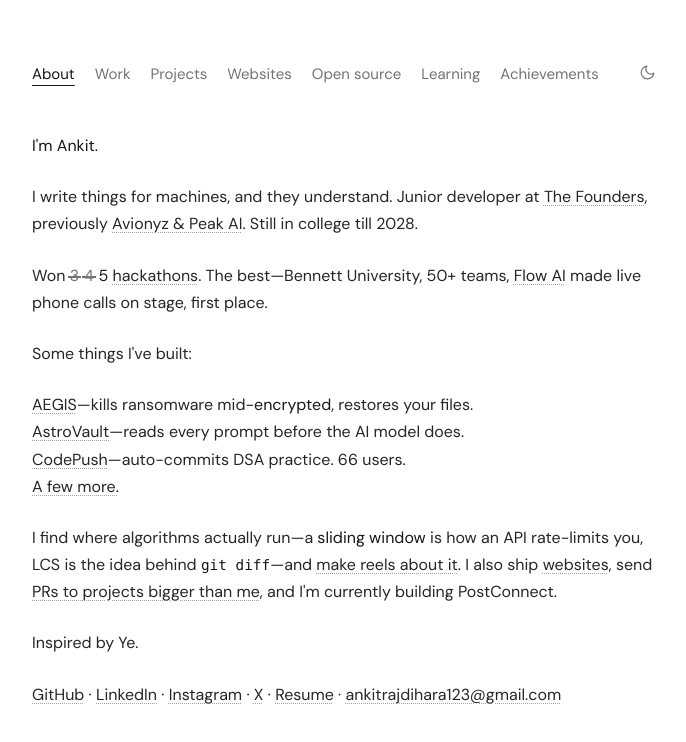
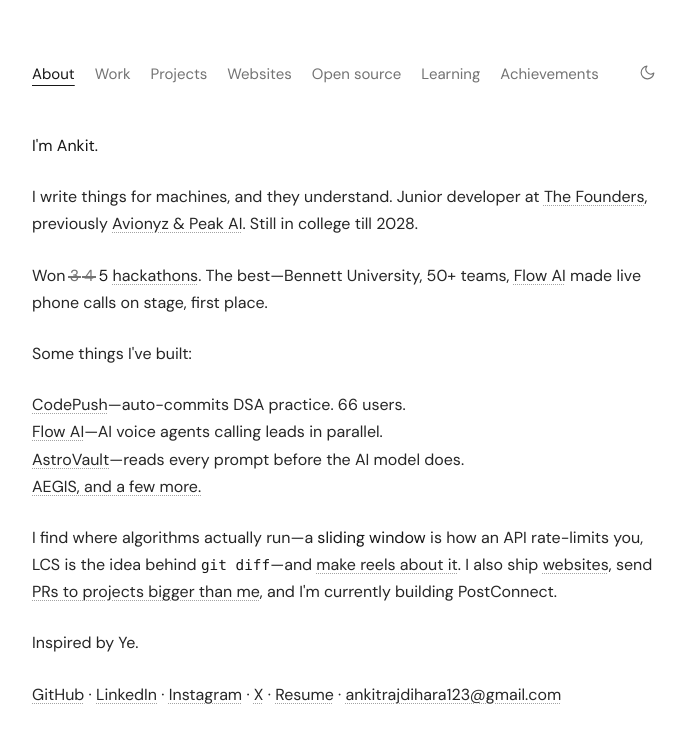
Before and after one commit to Ankit-singh-dot/folio_2, a Next.js app: page / in a window 1280 px wide. Shown: the top 742 px of the page, without its empty margins (296-982 px from the left). Built offline with nearby package versions, Linux system fonts and the light colour scheme; no server answers.

Commit message:
remove_evidence

```diff
--- a/app/page.tsx
+++ b/app/page.tsx
@@ -1,5 +1,5 @@
 import Link from "next/link";
-import { EncryptedWord, SlidingWindowWord } from "@/components/living-words";
+import { SlidingWindowWord } from "@/components/living-words";
 import { links, person } from "@/content/site";
 
 function Ext({ href, children }: { href: string; children: React.ReactNode }) {
@@ -49,15 +49,15 @@ export default function Home() {
       <p>Some things I&apos;ve built:</p>
 
       <p>
-        <Page href="/projects/aegis">AEGIS</Page>&mdash;kills ransomware mid-
-        <EncryptedWord />, restores your files.
+        <Page href="/projects/codepush">CodePush</Page>&mdash;auto-commits DSA practice. 66 users.
+        <br />
+        <Page href="/projects/flow-ai">Flow AI</Page>&mdash;AI voice agents calling leads in
+        parallel.
         <br />
         <Page href="/projects/astrovault">AstroVault</Page>&mdash;reads every prompt before the AI
         model does.
         <br />
-        <Page href="/projects/codepush">CodePush</Page>&mdash;auto-commits DSA practice. 66 users.
-        <br />
-        <Page href="/projects">A few more.</Page>
+        <Page href="/projects">AEGIS, and a few more.</Page>
       </p>
 
       <p>
```
